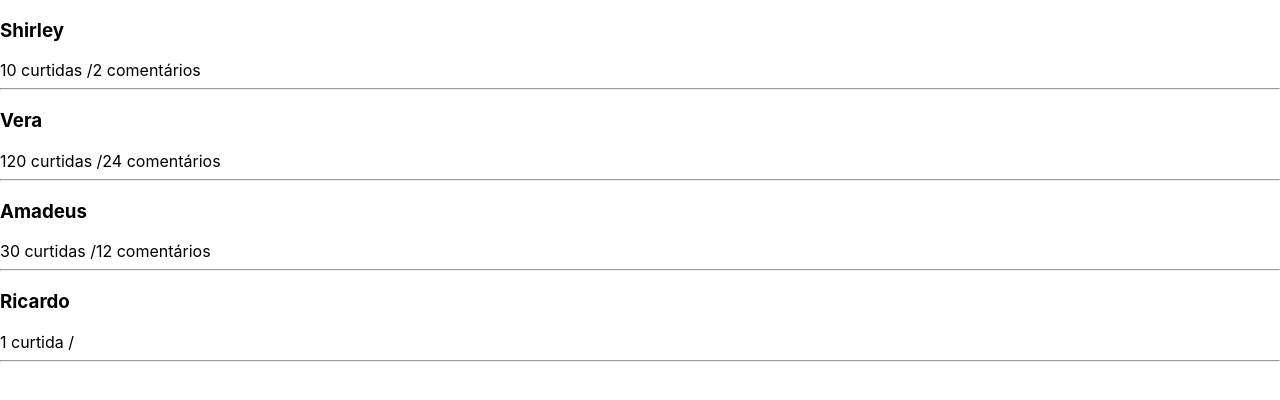
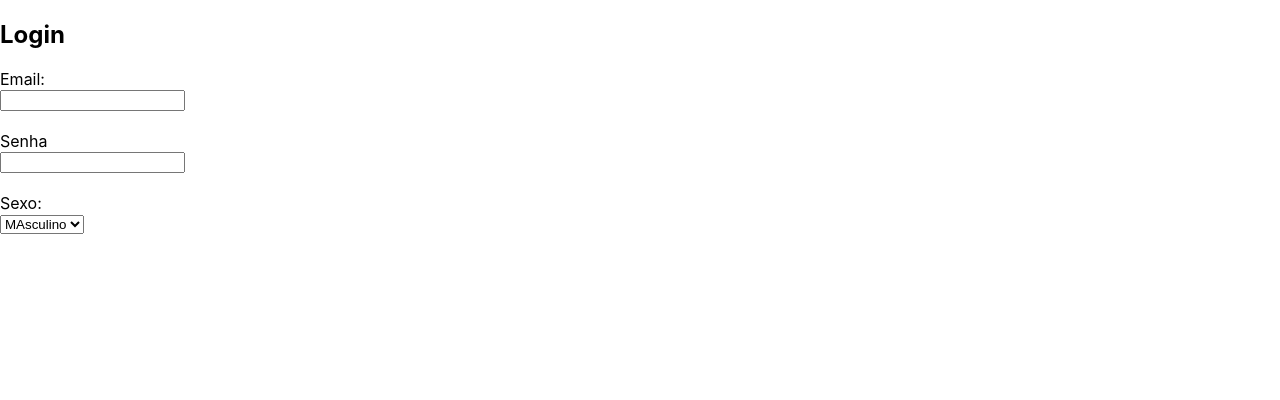
Before and after one commit to yoneshinzato/react-project, a React (Create React App) app: page / in a window 1280 px wide. Shown: the top 400 px of the page. Built offline with nearby package versions, Linux system fonts and the light colour scheme.

Commit message:
manipulando formularios

```diff
--- a/src/App.js
+++ b/src/App.js
@@ -1,36 +1,49 @@
 import React, { Component } from 'react'
-import Feed from './components/Feed'
+
 
 
 class App extends Component {
   constructor(props){
     super(props)
     this.state = {
-     feed: [
-       {id: 1, username: 'Shirley', curtidas: 10, comentarios: 2},
-       {id: 2, username: 'Vera', curtidas: 120, comentarios: 24},
-       {id: 3, username: 'Amadeus', curtidas: 30, comentarios: 12},
-       {id: 4, username: 'Ricardo', curtidas: 1, comentarios: 0}
-     ]
+     email: '',
+     senha: '',
+     sexo: ''
     }
   }
 
+  trocaEmail = (e) => {
+    let valorDigitado = e.target.value
+    this.setState({email: valorDigitado})
+  }
+
+  trocaSexo = (e) => {
+    this.setState({sexo: e.target.value})
+  }
 
 
   render(){
     return (
       <>
-        {this.state.feed.map((item)=>{
-          return(
-            <>
-              <Feed id={item.id} username={item.username}
-              curtidas={item.curtidas} comentarios={item.comentarios}
-              />
+      <h2>Login</h2>
+       Email: <br />
+       <input type="email" name="email" value={this.state.email}
+       onChange={this.trocaEmail}   /> <br /><br />
+       Senha <br />
+       <input type='password' name='senha' value={this.state.senha}
+        onChange={(e) => this.setState({senha: e.target.value})}
+          /> <br /><br />
+        Sexo: <br />
+        <select name="sexo" value={this.state.sexo} onChange={this.trocaSexo}>
+          <option value="masculino">MAsculino</option>
+          <option value="feminino">FEminino</option>
+        </select>
 
-            </>
-          )
-        })}
-
+          <div>
+          <h3>{this.state.email}</h3>
+          <h3>{this.state.senha}</h3>
+          <h3>{this.state.sexo}</h3>
+          </div>
       </>
     )
   }
```
